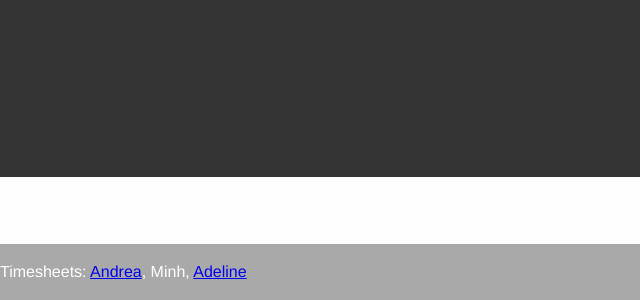
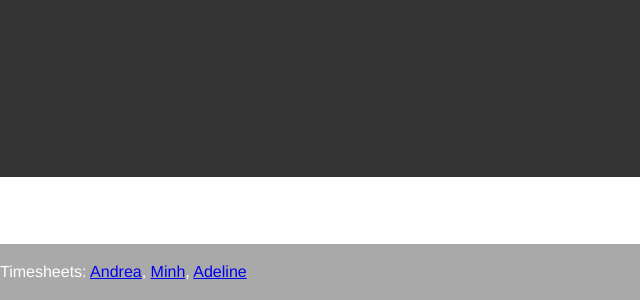
Before and after one commit to kmanasil/adelintai.github.io, a website: page index.html in a window 1280 px wide. Shown: the part 860-1160 px from the top of the page, 0-640 px from the left. Drawn offline with nearby package versions, Linux system fonts and the light colour scheme.

Commit message:
Update index.html

```diff
--- a/index.html
+++ b/index.html
@@ -29,7 +29,7 @@
   <p>
     Timesheets:
     <a href="https://docs.google.com/spreadsheets/d/1JRNUDZ9PVXkUF3XwrLrtHHdBG9lLNTI7leNhDvpsGEs/edit?usp=sharing">Andrea</a>,
-    <a href="https://docs.google.com/spreadsheets/d/1DwRkZtwKSRPzxcLXOk2Y2uqS0dalKZ4mEQkcQQnlZdU/edit#gid=442329341"></a>Minh</a>,
+    <a href="https://docs.google.com/spreadsheets/d/1DwRkZtwKSRPzxcLXOk2Y2uqS0dalKZ4mEQkcQQnlZdU/edit#gid=442329341">Minh</a>,
     <a href="https://docs.google.com/spreadsheets/d/1yY-vn4HSbI_ZjZCb0ZOi5_O6JbcIlNeK9rbfxNOX5X8/edit?usp=sharing">Adeline</a>
   </p>
 </div>
```
